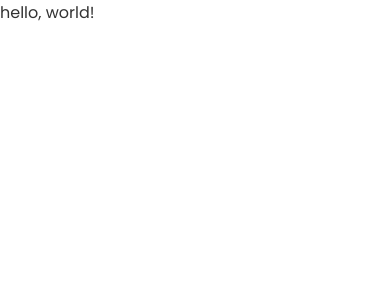
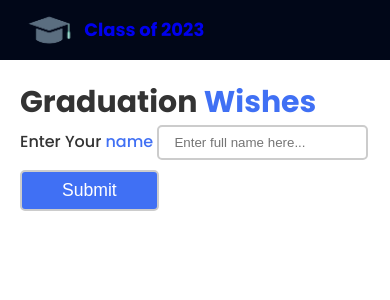
Before and after one commit to aiwaziri05/aiwaziri05.github.io, a PHP site: page /class_of_23/index.html in a window 390 px wide. Shown: the top 300 px of the page. Run offline with PHP 8.4, Linux system fonts and the light colour scheme.

Commit message:
intial commit

```diff
--- a/class_of_23/index.html
+++ b/class_of_23/index.html
@@ -8,8 +8,32 @@
 </head>
 <body>
 
-  hello, world!
+  <nav class="navbar" id="navbar">
+    <div class="container" id="container">
+      <a href="#" class="navbar-brand">
+        <img src="/icons/icon-1.png" alt="graduation hat">
+        <span id="brand-logo">Class of 2023</span>
+      </a>
+    </div>
+  </nav>
 
+  <main class="main">
+    <div class="container">
+      <div class="text-area">
+        <div>
+          <h1 class="heading">Graduation <span>Wishes</span></h1>
+        </div>
+        <div id="text-box"></div>
+      </div>
+      <div class="input-field">
+        <label for="username">Enter Your <span>name</span></label>
+        <input type="text" placeholder="Enter full name here...">
+        <div class="submit">
+        <input type="submit" value="Submit" id="submit-button">
+        </div>
+      </div>
+    </div>
+  </main>
 
 
 
--- a/class_of_23/stylesheet/style.css
+++ b/class_of_23/stylesheet/style.css
@@ -4,14 +4,14 @@
 :root {
   /* ===== COLORS ===== */
 
-  --main-color: ;
-  --primary-color: ;
+  --main-color: #010718;
+  --primary-color: #4070F4;
   --text-color: #333;
 
   /* ===== FONT CONTROLS ===== */
 
   --regular-font-size: 1.2rem;
-  --sub-heading-font-size: 1.4rem;
+  --brand-logo: 1.2rem;
   --heading-font-size: 2.4rem;
 
   --regular-font: 400;
@@ -42,5 +42,119 @@ body {
   min-height: 100vh;
   position: relative;
   font-family: 'Poppins', sans-serif;
+  font-weight: var(--medium-font);
+  background-color: var(--main-color);
   transition: var(--body-transition);
 }
+
+img {
+  max-width: 80px;
+  vertical-align: middle;
+  margin-right: 0;
+  padding: 0;
+}
+
+.navbar {
+  width: 100%;
+  padding: 10px 30px;
+}
+
+.container {
+  max-width: 1200px;
+  margin: auto;
+}
+
+.navbar-brand {
+  width: 200px;
+  position: relative;
+  padding: 0;
+}
+
+#brand-logo {
+  font-size: var(--brand-logo);
+  font-weight: var(--bold-font);
+  vertical-align: middle;
+}
+
+
+
+
+
+
+
+
+
+
+
+
+
+@media only screen and (max-width: 600px) {
+  body {
+    background-color: #FFF;
+  }
+
+  .navbar {
+    width: 100%;
+    position: relative;
+    padding: 0;
+    background-color: var(--main-color);
+    margin-bottom: 20px;
+  }
+
+  .container {
+    margin: auto;
+    padding: 0 20px;
+  }
+
+  img {
+    max-width: 60px;
+  }
+
+  #brand-logo {
+    font-size: 18px;
+  }
+
+  .heading {
+    margin-bottom: 0;
+    font-size: 30px;
+  }
+
+  .heading span {
+    color: var(--primary-color);
+  }
+
+  .input-field {
+    width: 100%;
+    margin: auto;
+  }
+
+  .input-field label {
+    margin-bottom: 10px;
+  }
+
+  .input-field label span {
+    color: var(--primary-color);
+  }
+
+  .input-field input {
+    padding: 8px 15px;
+    border: 2px solid #ccc;
+    border-radius: 5px;
+    margin-bottom: 10px;
+    transition: 0.15s;
+  }
+
+  #submit-button {
+    padding: 8px 40px;
+    background-color: var(--primary-color);
+    color: #FFF;
+    font-weight: var(--medium-font);
+    font-size: 1.1rem;
+    cursor: pointer;
+    transition: 0.15s;
+  }
+
+  #submit-button:hover {
+    opacity: 0.9;
+  }
+}
```
